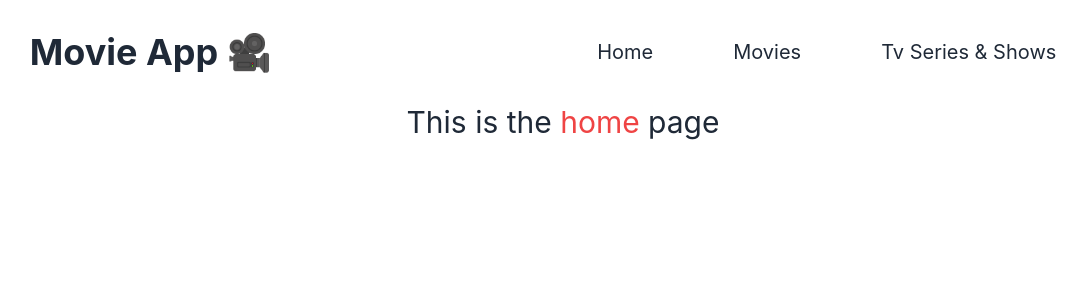
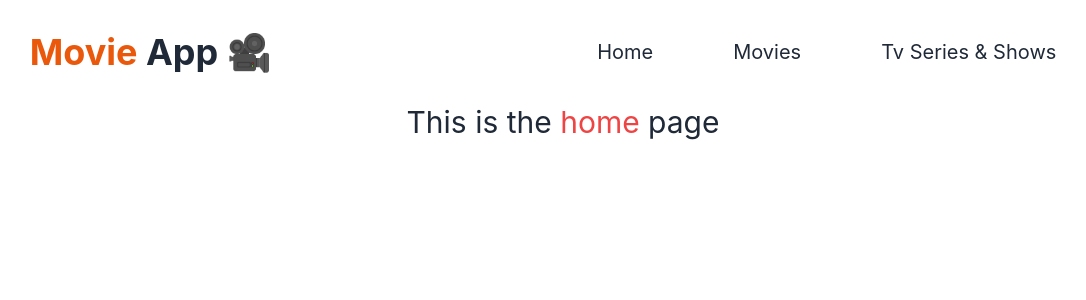
Before and after one commit to SunitCorneleous/movie-app-react, a React (Create React App) app: page / in a window 1280 px wide. Shown: the top 300 px of the page, without its empty margins (77-1163 px from the left). Built offline with nearby package versions, Linux system fonts and the light colour scheme; no server answers.

Commit message:
design updated

```diff
--- a/src/components/Header/Header.js
+++ b/src/components/Header/Header.js
@@ -8,7 +8,7 @@ const Header = () => {
   return (
     <div className="flex items-center justify-between w-11/12 md:w-10/12 mx-auto">
       <h1 className="text-center text-2xl md:text-4xl font-bold my-8">
-        Movie App 🎥
+        <span className="text-orange-600">Movie</span> App 🎥
       </h1>
       <NavBar navOptions={open}></NavBar>
       <Bars3Icon
--- a/src/components/Show/Show.js
+++ b/src/components/Show/Show.js
@@ -4,7 +4,7 @@ const Show = ({ show }) => {
   const poster = `https://image.tmdb.org/t/p/original/${show.poster_path}`;
 
   return (
-    <div className="card w-2/10 bg-base-100 shadow-xl">
+    <div className="card w-2/10 bg-base-100 shadow-xl border-solid border-2 border-orange-600">
       <figure>
         <img src={poster} alt="movie" />
       </figure>
```
